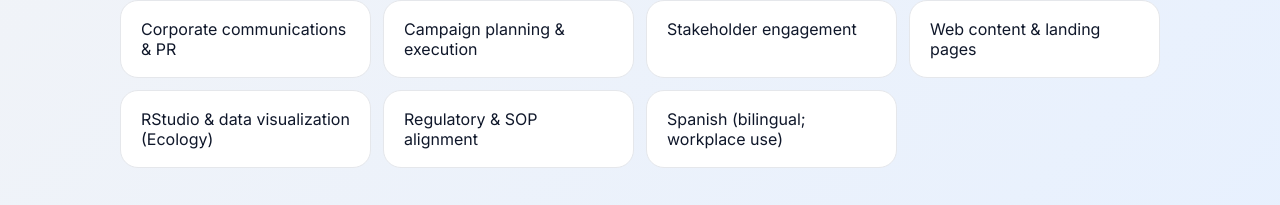
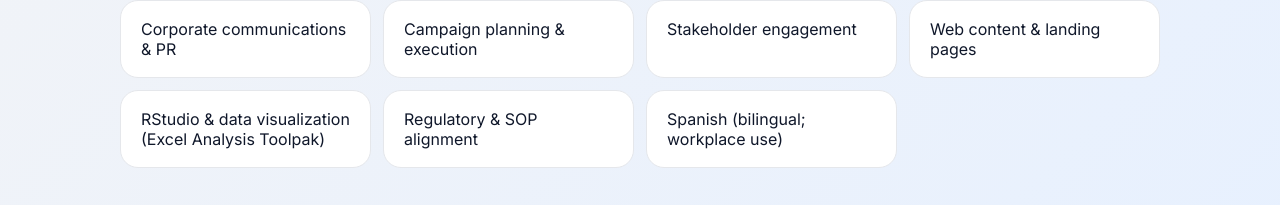
Before and after one commit to Kingto89/Kalycia-Kington-Resume, a plain HTML site: page index.html in a window 1280 px wide. Shown: the part 1910-2115 px from the top of the page. Drawn offline with Linux system fonts and the light colour scheme.

Commit message:
Update index.html

```diff
--- a/index.html
+++ b/index.html
@@ -233,7 +233,7 @@
         <div class="card">Campaign planning & execution</div>
         <div class="card">Stakeholder engagement</div>
         <div class="card">Web content & landing pages</div>
-        <div class="card">RStudio & data visualization (Ecology)</div>
+        <div class="card">RStudio & data visualization (Excel Analysis Toolpak)</div>
         <div class="card">Regulatory & SOP alignment</div>
         <div class="card">Spanish (bilingual; workplace use)</div>
       </div>
```
